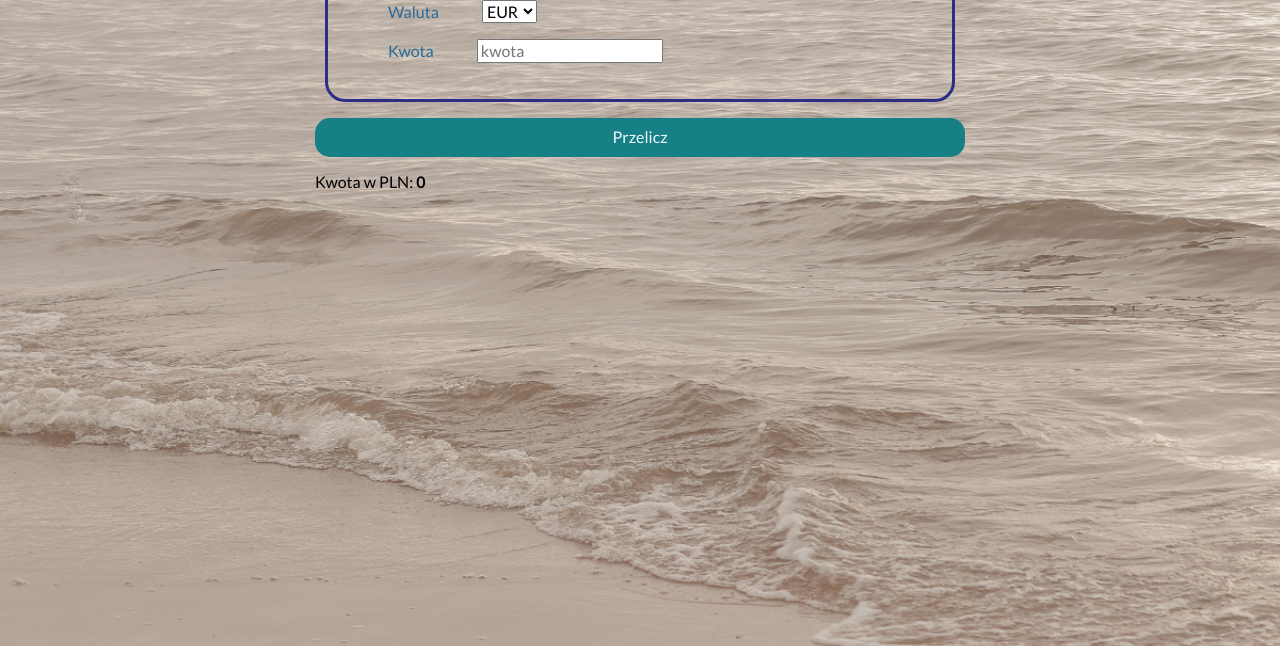
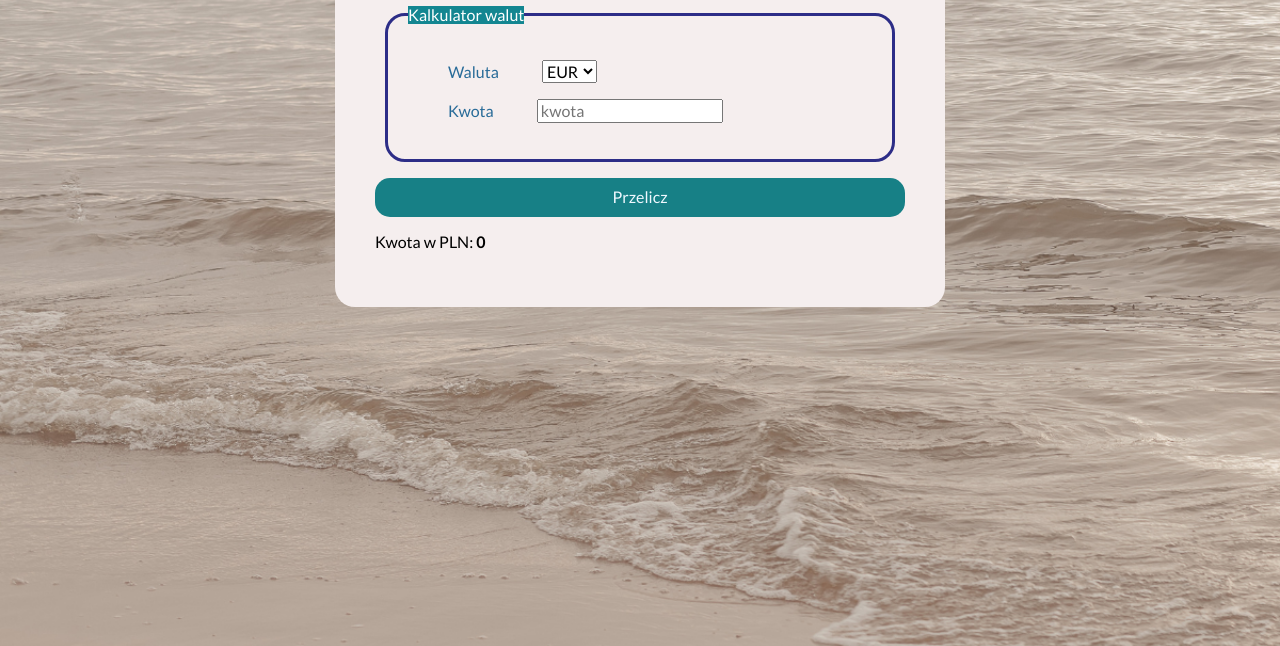
Before and after one commit to GunnerStrong/Currency-converter, a plain HTML site: page index.html in a window 1280 px wide. Shown: the part 154-800 px from the top of the page. Drawn offline with nearby package versions, Linux system fonts and the light colour scheme.

Commit message:
refactoring style.css

```diff
--- a/index.html
+++ b/index.html
@@ -20,6 +20,7 @@
 
 
 <body class="body">
+    <div class="container">
     <header class="header">
         <h1 class="header__tittle">Tu możesz przeliczyć walutę</h1>
     </header>
@@ -52,6 +53,7 @@
     <p>
         Kwota w PLN: <strong class="js-result">0</strong>
     </p>
+</div>
 </body>
 
 </html>
--- a/style.css
+++ b/style.css
@@ -59,3 +59,10 @@ html {
 .form__button:hover {
    background-color: rgb(36, 191, 199);
 }
+
+.container {
+    background: rgb(245, 238, 238);
+    margin: 20px;
+    padding: 40px;
+    border-radius: 20px;
+}
```
